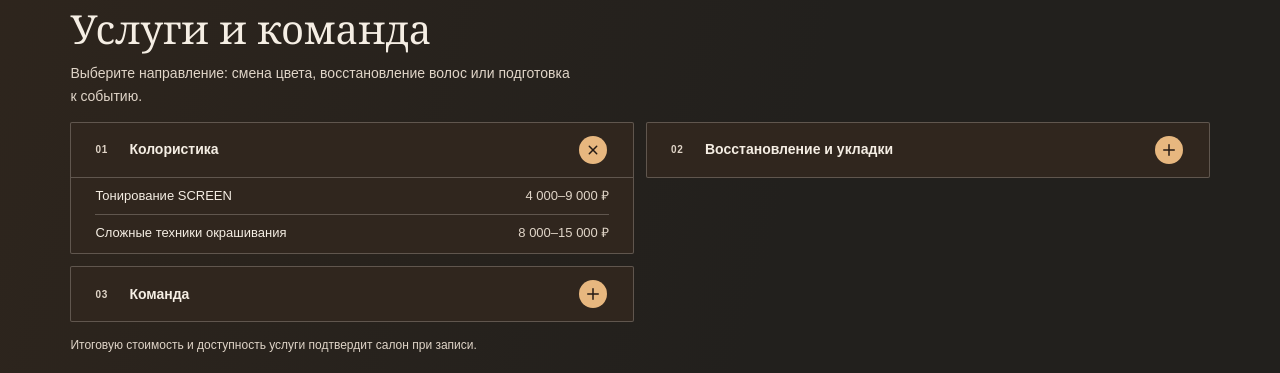
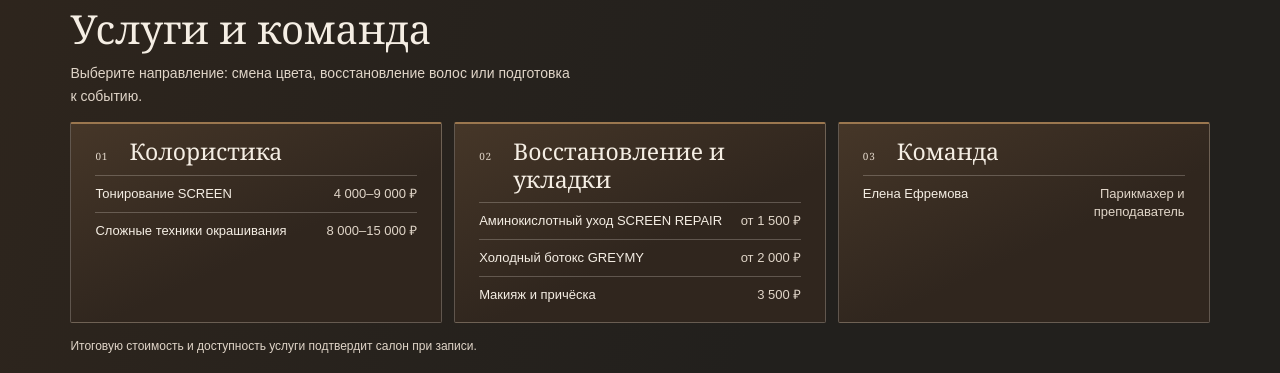
Before and after one commit to F1ROez/website, a Next.js app: page /ambassador/ in a window 1280 px wide. Shown: the part 1220-1593 px from the top of the page. Built offline with nearby package versions, Linux system fonts and the light colour scheme.

Commit message:
Show salon prices without unnecessary accordion clicks

```diff
--- a/app/salon.css
+++ b/app/salon.css
@@ -232,6 +232,28 @@
   border-radius: var(--surface-radius);
   background: var(--surface);
 }
+.salon .catalog-card {
+  align-self: stretch;
+  border-top: 2px solid color-mix(in srgb, var(--accent) 64%, var(--surface));
+  background: linear-gradient(155deg, color-mix(in srgb, var(--accent) 13%, var(--surface)), var(--surface) 58%);
+}
+.catalog-card-title {
+  display: grid;
+  grid-template-columns: 22px minmax(0, 1fr);
+  gap: 12px;
+  align-items: baseline;
+  margin: 0;
+  padding: 14px clamp(14px, 3vw, 24px) 9px;
+  font-family: Georgia, serif;
+  font-size: clamp(17px, 2vw, 23px);
+  font-weight: 400;
+  line-height: 1.2;
+}
+.salon .catalog-card .catalog-items { padding-bottom: 8px; }
+.salon .catalog-card .catalog-items li:first-child { border-top: 1px solid var(--edge); }
+@media (min-width: 1080px) {
+  .salon .catalog-groups-three { grid-template-columns: repeat(3, minmax(0, 1fr)); }
+}
 .salon .catalog-group summary { min-height: 52px; grid-template-columns: 22px minmax(0, 1fr) 30px; font-weight: 600; font-size: 14px; }
 .salon .catalog-group summary svg {
   box-sizing: content-box;
@@ -245,7 +267,7 @@
 .salon .catalog-items { padding-bottom: 2px; }
 .salon .catalog-items li { min-width: 0; padding-block: 9px; }
 .salon .catalog-items li:first-child { border-top: 0; }
-.salon .catalog-items li span + span { color: var(--muted); }
+.salon .catalog-items li span + span { color: var(--muted); font-variant-numeric: tabular-nums; }
 .salon .catalog-index { color: var(--muted); opacity: 1; }
 
 .salon .about {
--- a/components/SalonPage.tsx
+++ b/components/SalonPage.tsx
@@ -94,20 +94,37 @@ export default function SalonPage({ salon, index }: { salon: Salon; index: numbe
           {catalog && (
             <div className={`service-catalog${hasHighlights ? ' service-catalog-extra' : ''}`}>
               {hasHighlights && <div className="catalog-heading"><h3>{catalog.title}</h3><p>{catalog.intro}</p></div>}
-              <div className="catalog-groups">
-                {catalog.groups.map((group, groupIndex) => (
-                  <details key={group.name} className="catalog-group" open={groupIndex === 0}>
-                    <summary>
+              <div className={`catalog-groups${catalog.groups.length === 3 ? ' catalog-groups-three' : ''}`}>
+                {catalog.groups.map((group, groupIndex) => {
+                  const heading = (
+                    <>
                       <span className="catalog-index" aria-hidden="true">{String(groupIndex + 1).padStart(2, '0')}</span>
                       <span>{group.name}</span>
-                      <Plus size={18} aria-hidden="true" />
-                    </summary>
-                    {group.description && <p className="catalog-description">{group.description}</p>}
-                    <ul className="catalog-items">
-                      {group.items.map((item) => <li key={item.name}><span>{item.name}</span>{item.detail && <span>{item.detail}</span>}</li>)}
-                    </ul>
-                  </details>
-                ))}
+                    </>
+                  );
+                  const content = (
+                    <>
+                      {group.description && <p className="catalog-description">{group.description}</p>}
+                      <ul className="catalog-items">
+                        {group.items.map((item) => (
+                          <li key={item.name}><span>{item.name}</span>{item.detail && <span>{item.detail}</span>}</li>
+                        ))}
+                      </ul>
+                    </>
+                  );
+
+                  return group.disclosure ? (
+                    <details key={group.name} className="catalog-group" open={group.disclosure === 'open'}>
+                      <summary>{heading}<Plus size={18} aria-hidden="true" /></summary>
+                      {content}
+                    </details>
+                  ) : (
+                    <article key={group.name} className="catalog-group catalog-card">
+                      <h4 className="catalog-card-title">{heading}</h4>
+                      {content}
+                    </article>
+                  );
+                })}
               </div>
             </div>
           )}
--- a/data/service-catalogs.ts
+++ b/data/service-catalogs.ts
@@ -1,6 +1,7 @@
 type CatalogGroup = {
   name: string;
   description?: string;
+  disclosure?: 'open' | 'closed';
   items: Array<{ name: string; detail?: string }>;
 };
 
@@ -17,6 +18,7 @@ export const serviceCatalogs: Partial<Record<string, ServiceCatalog>> = {
     groups: [
       {
         name: 'Стрижки и укладки',
+        disclosure: 'open',
         description: 'Обновление формы, повседневные укладки и причёски для особого случая.',
         items: [
           { name: 'Женская стрижка', detail: '3 000 ₽' },
@@ -28,6 +30,7 @@ export const serviceCatalogs: Partial<Record<string, ServiceCatalog>> = {
       },
       {
         name: 'Окрашивание и уход',
+        disclosure: 'open',
         description: 'Выбор техники и программы ухода зависит от длины волос и желаемого результата.',
         items: [
           { name: 'Окрашивание в один тон Alfaparf', detail: '4 900–6 500 ₽' },
@@ -37,6 +40,7 @@ export const serviceCatalogs: Partial<Record<string, ServiceCatalog>> = {
       },
       {
         name: 'Ногтевой сервис',
+        disclosure: 'open',
         description: 'Маникюр, педикюр, покрытия и уход за руками.',
         items: [
           { name: 'Маникюр', detail: 'от 1 500 ₽' },
@@ -47,6 +51,7 @@ export const serviceCatalogs: Partial<Record<string, ServiceCatalog>> = {
       },
       {
         name: 'SPA-комплекс',
+        disclosure: 'closed',
         description: 'Отдельное направление велнес-центра. Состав программы и стоимость можно уточнить при записи.',
         items: [
           { name: 'SPA-зона' },
@@ -86,9 +91,9 @@ export const serviceCatalogs: Partial<Record<string, ServiceCatalog>> = {
     title: 'Каталог процедур',
     intro: 'Помимо парикмахерского зала, в сети доступны ногтевой сервис, макияж и оформление бровей. Уточняйте набор услуг выбранного филиала.',
     groups: [
-      { name: 'Волосы', items: [{ name: 'Окрашивание в один тон', detail: 'от 6 000 ₽' }, { name: 'Тонирование', detail: 'от 4 000 ₽' }, { name: 'Укладки' }, { name: 'Биозавивка и прикорневой объём' }] },
-      { name: 'Маникюр и педикюр', items: [{ name: 'Маникюр с покрытием и без' }, { name: 'Мужской и детский маникюр' }, { name: 'Педикюр' }] },
-      { name: 'Макияж, брови и ресницы', items: [{ name: 'Макияж для события' }, { name: 'Коррекция и окрашивание бровей' }, { name: 'Окрашивание ресниц' }] },
+      { name: 'Волосы', disclosure: 'open', items: [{ name: 'Окрашивание в один тон', detail: 'от 6 000 ₽' }, { name: 'Тонирование', detail: 'от 4 000 ₽' }, { name: 'Укладки' }, { name: 'Биозавивка и прикорневой объём' }] },
+      { name: 'Маникюр и педикюр', disclosure: 'open', items: [{ name: 'Маникюр с покрытием и без' }, { name: 'Мужской и детский маникюр' }, { name: 'Педикюр' }] },
+      { name: 'Макияж, брови и ресницы', disclosure: 'open', items: [{ name: 'Макияж для события' }, { name: 'Коррекция и окрашивание бровей' }, { name: 'Окрашивание ресниц' }] },
     ],
   },
   'like-me': {
```
